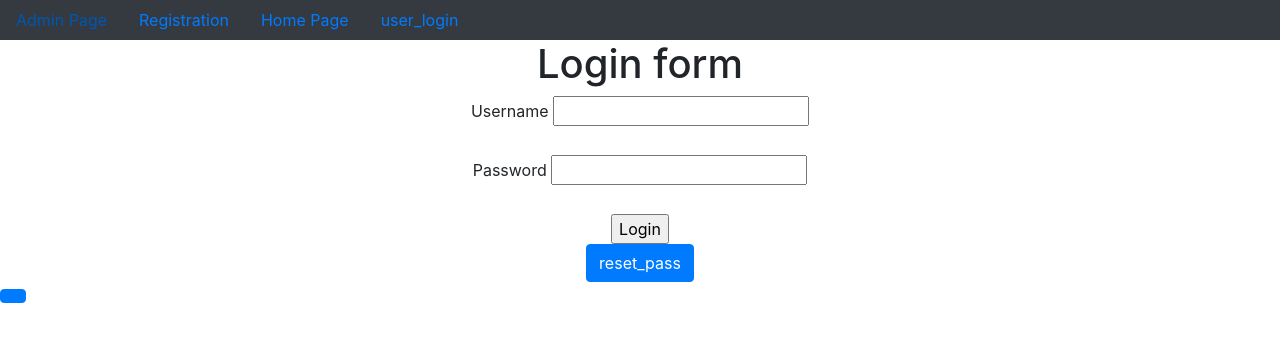
After one commit to Chinnupinky10/User_registration_PDE1, a Django app: page /user_login/ in a window 1280 px wide. The commit adds this page. Shown: the top 342 px of the page. Run offline with Django 4.2, Linux system fonts and the light colour scheme; parts of the project's set-up code (start-up, migrations or seed data) failed here and were passed over.

Commit message:
first commit

```diff
--- a/app/views.py
+++ b/app/views.py
@@ -3,7 +3,11 @@ from django.shortcuts import render
 # Create your views here.
 
 from app.forms import *
-from django.http import HttpResponse
+from django.http import HttpResponse,HttpResponseRedirect
+from django.contrib.auth import authenticate,login,logout
+from django.core.mail import send_mail
+from django.urls import reverse
+from django.contrib.auth.decorators import login_required
 
 def registration(request):
     ufo=UserForm()
@@ -13,17 +17,89 @@ def registration(request):
     if request.method=='POST' and request.FILES:
         ufd=UserForm(request.POST)
         pfd=ProfileForm(request.POST,request.FILES)
-
         if ufd.is_valid() and pfd.is_valid():
             MUFDO=ufd.save(commit=False)
             pw=ufd.cleaned_data['password']
             MUFDO.set_password(pw)
             MUFDO.save()
-
             MPFDO=pfd.save(commit=False)
             MPFDO.username=MUFDO
             MPFDO.save()
+            send_mail('registration', 'Thankyou your registration is successful',
+                      'thummalapravallika68@gmail.com',[MUFDO.email],fail_silently=False)
             return HttpResponse('Registartion Is Successfull')
         else:
             return HttpResponse('Invalid Data')
     return render(request,'registration.html',d)
+
+
+
+
+def home(request):
+    if request.session.get('username'):
+        username=request.session.get('username')
+        d={'username':username}
+        return render(request,'home.html',d)
+    return render(request,'home.html')
+
+
+
+
+def user_login(request):
+    if request.method=='POST':
+        username=request.POST['un']
+        password=request.POST['pw']
+        AUO=authenticate(username=username,password=password)
+        if AUO and AUO.is_active:
+            login(request,AUO)
+            request.session['username']=username
+            return HttpResponseRedirect(reverse('home'))
+        else:
+            return HttpResponse('Invalid Credentials')
+
+    return render(request,'user_login.html')
+
+
+@login_required
+def user_logout(request):
+    logout(request)
+    return HttpResponseRedirect(reverse('home'))
+
+
+@login_required
+def profile_display(request):
+    un=request.session.get('username')
+    UO=User.objects.get(username=un)
+    PO=request.objects.get(username=UO)
+    d={'UO':UO,'PO':PO}
+    return render(request,'profile_display.html',d)
+
+
+@login_required
+def change_password(request):
+    if request.method=='POST':
+        pw=request.POST['pw']
+        username=request.session.get('username')
+        UO=User.objects.get(username=username)
+        UO.set_password(pw)
+        UO.save()
+        return HttpResponse('Password changed Successfully')
+    return render(request,'change_password.html')
+
+
+
+def reset_password(request):
+    if request.method=='POST':
+        username=request.POST['un']
+        password=request.POST['pw']
+
+        LUO=User.objects.filter(username=username)
+        if LUO:
+            UO=LUO[0]
+            UO.set_password(password)
+            UO.save()
+            return HttpResponse('reset is done')
+        else:
+            return HttpResponse('U r Username is not in our DataBase')
+
+    return render(request,'reset_password.html')
--- a/project32/urls.py
+++ b/project32/urls.py
@@ -22,4 +22,11 @@ from django.conf import settings
 urlpatterns = [
     path('admin/', admin.site.urls),
     path('registration/',registration,name='registration'),
+    path('home/',home,name='home'),
+    path('user_login/',user_login,name='user_login'),
+    path('user_logout/',user_logout,name='user_logout'),
+    path('profile_display/',profile_display,name='profile_display'),
+    path('change_password/',change_password,name='change_password'),
+    path('reset_password/',reset_password,name='reset_password'),
+
 ]+ static(settings.MEDIA_URL, document_root=settings.MEDIA_ROOT)
--- /dev/null
+++ b/templates/dummy.html
@@ -0,0 +1,49 @@
+<!doctype html>
+<html lang="en">
+  <head>
+    <!-- Required meta tags -->
+    <meta charset="utf-8">
+    <meta name="viewport" content="width=device-width, initial-scale=1, shrink-to-fit=no">
+
+    <!-- Bootstrap CSS -->
+    <link rel="stylesheet" href="https://cdn.jsdelivr.net/npm/bootstrap@4.6.2/dist/css/bootstrap.min.css" integrity="sha384-xOolHFLEh07PJGoPkLv1IbcEPTNtaed2xpHsD9ESMhqIYd0nLMwNLD69Npy4HI+N" crossorigin="anonymous">
+
+    {% block title %}
+    <title>Hello, world!</title>
+    {% endblock %}
+  </head>
+  <body>
+
+
+    <nav class="nav bg-dark nav-dark">
+        <a href="{% url 'admin:index' %}" class="nav-link">Admin Page</a>
+        <a href="{% url 'registration' %}" class="nav-link">Registration</a>
+        <a href="{% url 'home' %}" class="nav-link">Home Page</a>
+
+        {% if user.is_authenticated %}
+            <a href="{% url 'user_logout' %}" class="nav-link">user_logout</a>
+        {% else %}
+        <a href="{% url 'user_login' %}" class="nav-link">user_login</a>
+        {% endif %}
+    </nav>
+
+    <!-- Optional JavaScript; choose one of the two! -->
+
+    <!-- Option 1: jQuery and Bootstrap Bundle (includes Popper) -->
+    <script src="https://cdn.jsdelivr.net/npm/jquery@3.5.1/dist/jquery.slim.min.js" integrity="sha384-DfXdz2htPH0lsSSs5nCTpuj/zy4C+OGpamoFVy38MVBnE+IbbVYUew+OrCXaRkfj" crossorigin="anonymous"></script>
+    <script src="https://cdn.jsdelivr.net/npm/bootstrap@4.6.2/dist/js/bootstrap.bundle.min.js" integrity="sha384-Fy6S3B9q64WdZWQUiU+q4/2Lc9npb8tCaSX9FK7E8HnRr0Jz8D6OP9dO5Vg3Q9ct" crossorigin="anonymous"></script>
+
+    <!-- Option 2: Separate Popper and Bootstrap JS -->
+    <!--
+    <script src="https://cdn.jsdelivr.net/npm/jquery@3.5.1/dist/jquery.slim.min.js" integrity="sha384-DfXdz2htPH0lsSSs5nCTpuj/zy4C+OGpamoFVy38MVBnE+IbbVYUew+OrCXaRkfj" crossorigin="anonymous"></script>
+    <script src="https://cdn.jsdelivr.net/npm/popper.js@1.16.1/dist/umd/popper.min.js" integrity="sha384-9/reFTGAW83EW2RDu2S0VKaIzap3H66lZH81PoYlFhbGU+6BZp6G7niu735Sk7lN" crossorigin="anonymous"></script>
+    <script src="https://cdn.jsdelivr.net/npm/bootstrap@4.6.2/dist/js/bootstrap.min.js" integrity="sha384-+sLIOodYLS7CIrQpBjl+C7nPvqq+FbNUBDunl/OZv93DB7Ln/533i8e/mZXLi/P+" crossorigin="anonymous"></script>
+    -->
+
+
+{% block body_block %}
+
+{% endblock %}
+
+  </body>
+</html>
--- /dev/null
+++ b/templates/user_login.html
@@ -0,0 +1,27 @@
+{% extends 'dummy.html' %}
+
+
+{% block title %}
+    <title>Login</title>
+{% endblock %}
+
+{% block body_block %}
+    <center>
+        <h1>Login form</h1>
+
+        <form method="POST">
+            {% csrf_token %}
+
+            <label for="un">Username</label>
+            <input type="text" name="un" id="un"><br><br>
+
+            <label for="pw">Password</label>
+            <input type="password" name="pw" id="pw"><br><br>
+
+
+
+            <input type="submit" value="Login">
+        </form>
+<a href="{% url 'reset_password' %}" class="btn btn-primary">reset_pass
+    </center>
+{% endblock %}
```
Also changed, not shown: project32/settings.py (+8 -0 lines), templates/change_password.html (added, +19 -0 lines), templates/home.html (added, +18 -0 lines), templates/profile_display.html (added, +34 -0 lines), templates/registration.html (+9 -10 lines), templates/reset_password.html (added, +27 -0 lines), db.sqlite3, media/download_2_4IhxDNB.jpeg (added), media/download_6.jpeg (added), media/download_7.jpeg (added), media/virat.jpg (added).
